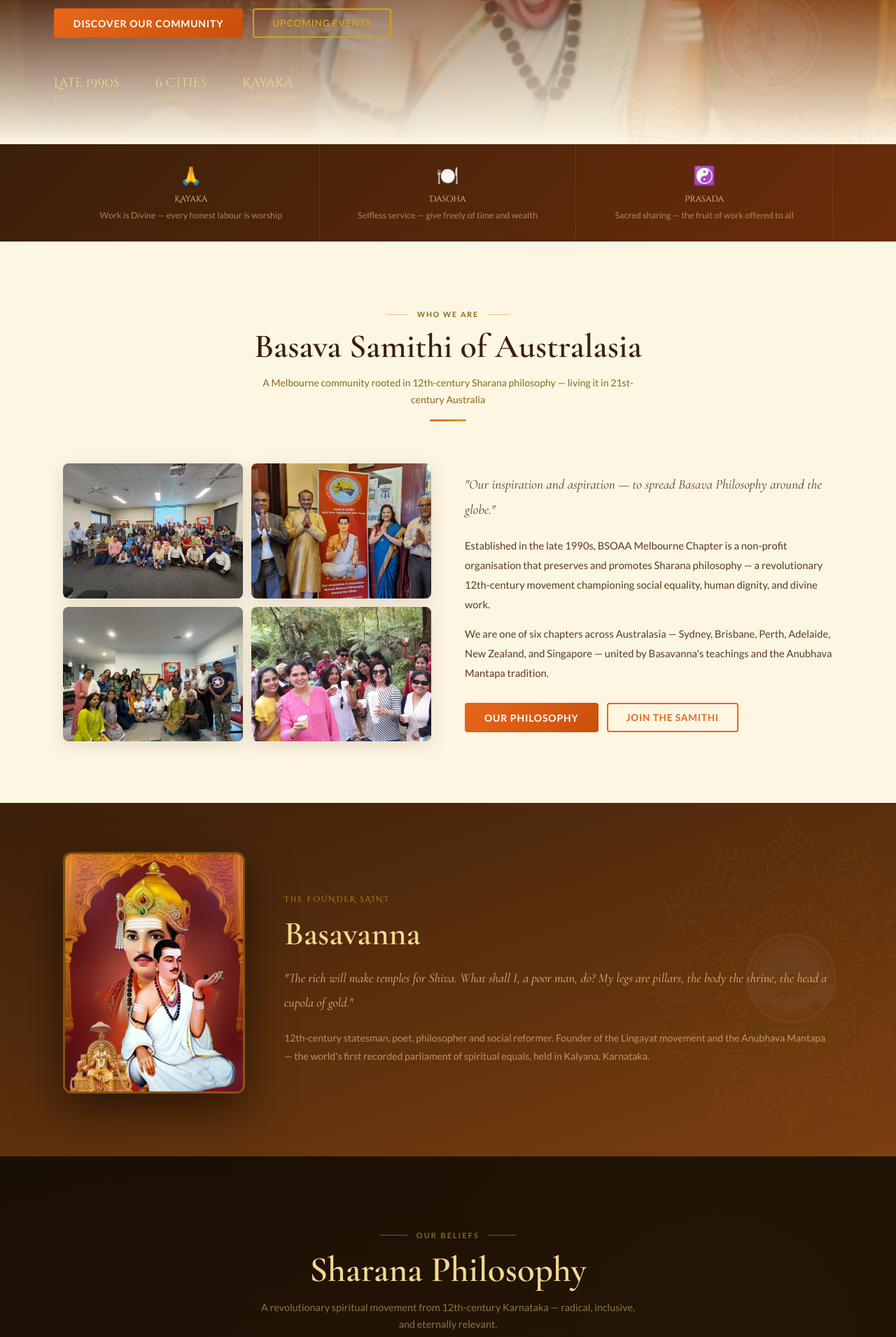
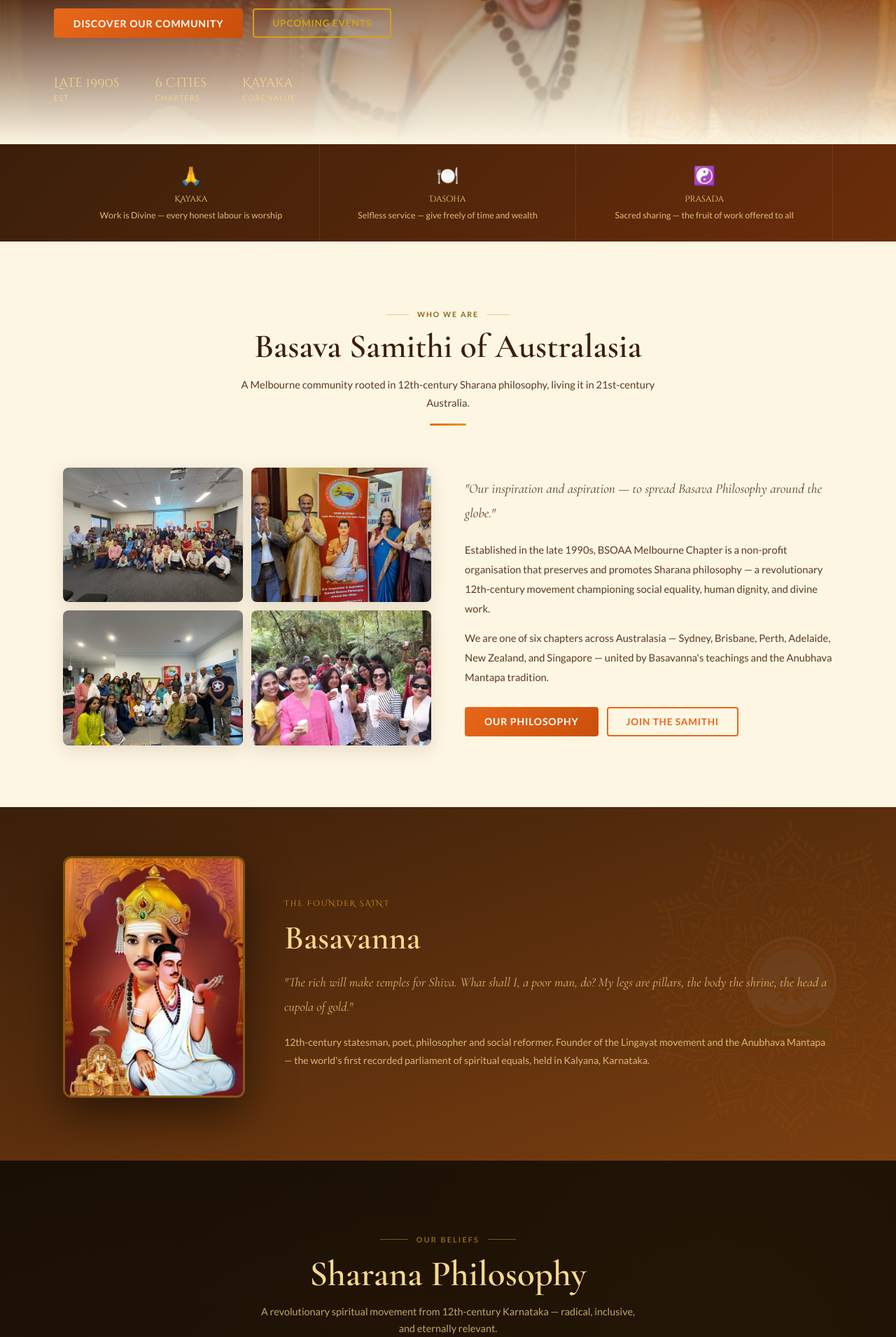
Before and after one commit to dolly2121/bsoaa_melbourne, a React (Vite) app: page / in a window 1280 px wide. Shown: the part 620-2530 px from the top of the page at 70% size. Built offline with nearby package versions, Linux system fonts and the light colour scheme.

Commit message:
fixed contrast

```diff
--- a/src/App.jsx
+++ b/src/App.jsx
@@ -394,12 +394,9 @@ export default function App() {
         </button>
       </nav>
 
-      {/* Mobile overlay - closes menu when tapped outside */}
+      {/* Mobile overlay */}
       {menuOpen && (
-        <div
-          onClick={() => setMenuOpen(false)}
-          style={{position:"fixed",inset:0,zIndex:998,background:"rgba(0,0,0,.3)"}}
-        />
+        <div onClick={()=>setMenuOpen(false)} style={{position:"fixed",inset:0,zIndex:998,background:"rgba(0,0,0,.3)"}} />
       )}
 
       {/* Mobile drawer */}
@@ -446,7 +443,7 @@ export default function App() {
             {[["Est.","Late 1990s"],["Chapters","6 Cities"],["Core Value","Kayaka"]].map(([l,v])=>(
               <div key={l}>
                 <div style={{fontFamily:"'Cinzel Decorative',serif",fontSize:"1.15rem",color:"#F5D78E"}}>{v}</div>
-                <div style={{fontFamily:"Lato,sans-serif",fontSize:".68rem",color:"rgba(245,215,142,.5)",letterSpacing:".1em",textTransform:"uppercase",marginTop:2}}>{l}</div>
+                <div style={{fontFamily:"Lato,sans-serif",fontSize:".68rem",color:"rgba(245,215,142,.85)",letterSpacing:".1em",textTransform:"uppercase",marginTop:2}}>{l}</div>
               </div>
             ))}
           </div>
@@ -464,7 +461,7 @@ export default function App() {
             <div key={t} style={{padding:"26px 20px",borderRight:"1px solid rgba(245,215,142,.1)",textAlign:"center"}}>
               <div style={{fontSize:26,marginBottom:8}}>{i}</div>
               <div style={{fontFamily:"'Cinzel Decorative',serif",fontSize:".75rem",color:"#F5D78E",marginBottom:6}}>{t}</div>
-              <div style={{fontFamily:"Lato,sans-serif",fontSize:".78rem",color:"rgba(245,215,142,.55)",lineHeight:1.65}}>{s}</div>
+              <div style={{fontFamily:"Lato,sans-serif",fontSize:".78rem",color:"rgba(245,215,142,.85)",lineHeight:1.65}}>{s}</div>
             </div>
           ))}
         </div>
@@ -473,7 +470,7 @@ export default function App() {
       {/* ── ABOUT ── */}
       <section id="about" style={{padding:"88px clamp(16px,5vw,80px)",background:"#FDF6E3"}}>
         <div style={{maxWidth:1100,margin:"0 auto"}}>
-          <SH tag="Who We Are" title="Basava Samithi of Australasia" sub="A Melbourne community rooted in 12th-century Sharana philosophy — living it in 21st-century Australia" />
+          <SH tag="Who We Are" title="Basava Samithi of Australasia" sub="A Melbourne community rooted in 12th-century Sharana philosophy, living it in 21st-century Australia." />
           <div style={{display:"grid",gridTemplateColumns:"1fr 1fr",gap:48,marginTop:60,alignItems:"center"}} className="g2 rev">
             <div style={{display:"grid",gridTemplateColumns:"1fr 1fr",gap:12}}>
               {["community_activity_image-4.jpg","community_activity_image-5.jpg","community_activity_image-6.jpg","community_activity_image-3.jpg"].map(f=>(
@@ -518,7 +515,7 @@ export default function App() {
             <p style={{fontFamily:"'Cormorant Garamond',serif",fontSize:"1.15rem",color:"rgba(245,215,142,.82)",lineHeight:1.9,fontStyle:"italic",marginBottom:20}}>
               "The rich will make temples for Shiva. What shall I, a poor man, do? My legs are pillars, the body the shrine, the head a cupola of gold."
             </p>
-            <p style={{fontFamily:"Lato,sans-serif",fontSize:".88rem",color:"rgba(245,215,142,.6)",lineHeight:1.85}}>
+            <p style={{fontFamily:"Lato,sans-serif",fontSize:".88rem",color:"rgba(245,215,142,.82)",lineHeight:1.85}}>
               12th-century statesman, poet, philosopher and social reformer. Founder of the Lingayat movement and the Anubhava Mantapa — the world's first recorded parliament of spiritual equals, held in Kalyana, Karnataka.
             </p>
           </div>
@@ -539,9 +536,9 @@ export default function App() {
               <div style={{height:1,width:40,background:"#D4A017",opacity:.5}} />
             </div>
             <h2 style={{fontFamily:"'Cormorant Garamond',serif",fontSize:"clamp(2rem,4.5vw,3.2rem)",color:"#F5D78E",lineHeight:1.15}}>Sharana Philosophy</h2>
-            <p style={{fontFamily:"Lato,sans-serif",fontSize:".9rem",color:"rgba(245,215,142,.5)",marginTop:12,maxWidth:540,margin:"12px auto 0",lineHeight:1.7}}>
+            <p style={{fontFamily:"Lato,sans-serif",fontSize:".9rem",color:"rgba(245,215,142,.75)",marginTop:12,maxWidth:540,margin:"12px auto 0",lineHeight:1.7}}>
               A revolutionary spiritual movement from 12th-century Karnataka — radical, inclusive, and eternally relevant.<br/>
-              <span style={{color:"rgba(245,215,142,.35)",fontSize:".8rem"}}>Hover over each card to explore</span>
+              <span style={{color:"rgba(245,215,142,.55)",fontSize:".8rem"}}>Hover over each card to explore</span>
             </p>
             <div style={{width:56,height:3,background:"linear-gradient(90deg,#E8671A,#D4A017)",margin:"18px auto 0",borderRadius:2}} />
           </div>
@@ -955,7 +952,7 @@ function SH({ tag, title, sub }) {
         <div style={{ height: 1, width: 32, background: "#D4A017", opacity: .5 }} />
       </div>
       <h2 style={{ fontFamily: "'Cormorant Garamond',serif", fontSize: "clamp(1.8rem,4vw,3rem)", color: "#3B1F0A", lineHeight: 1.2 }}>{title}</h2>
-      {sub && <p style={{ fontFamily: "Lato,sans-serif", fontSize: ".88rem", color: "#8B6914", marginTop: 10, lineHeight: 1.7, maxWidth: 560, margin: "10px auto 0" }}>{sub}</p>}
+      {sub && <p style={{ fontFamily: "Lato,sans-serif", fontSize: ".92rem", color: "#5C3A1E", marginTop: 12, lineHeight: 1.75, maxWidth: 620, margin: "12px auto 0" }}>{sub}</p>}
       <div style={{ width: 52, height: 3, background: "linear-gradient(90deg,#E8671A,#D4A017)", margin: "16px auto 0", borderRadius: 2 }} />
     </div>
   );
```
